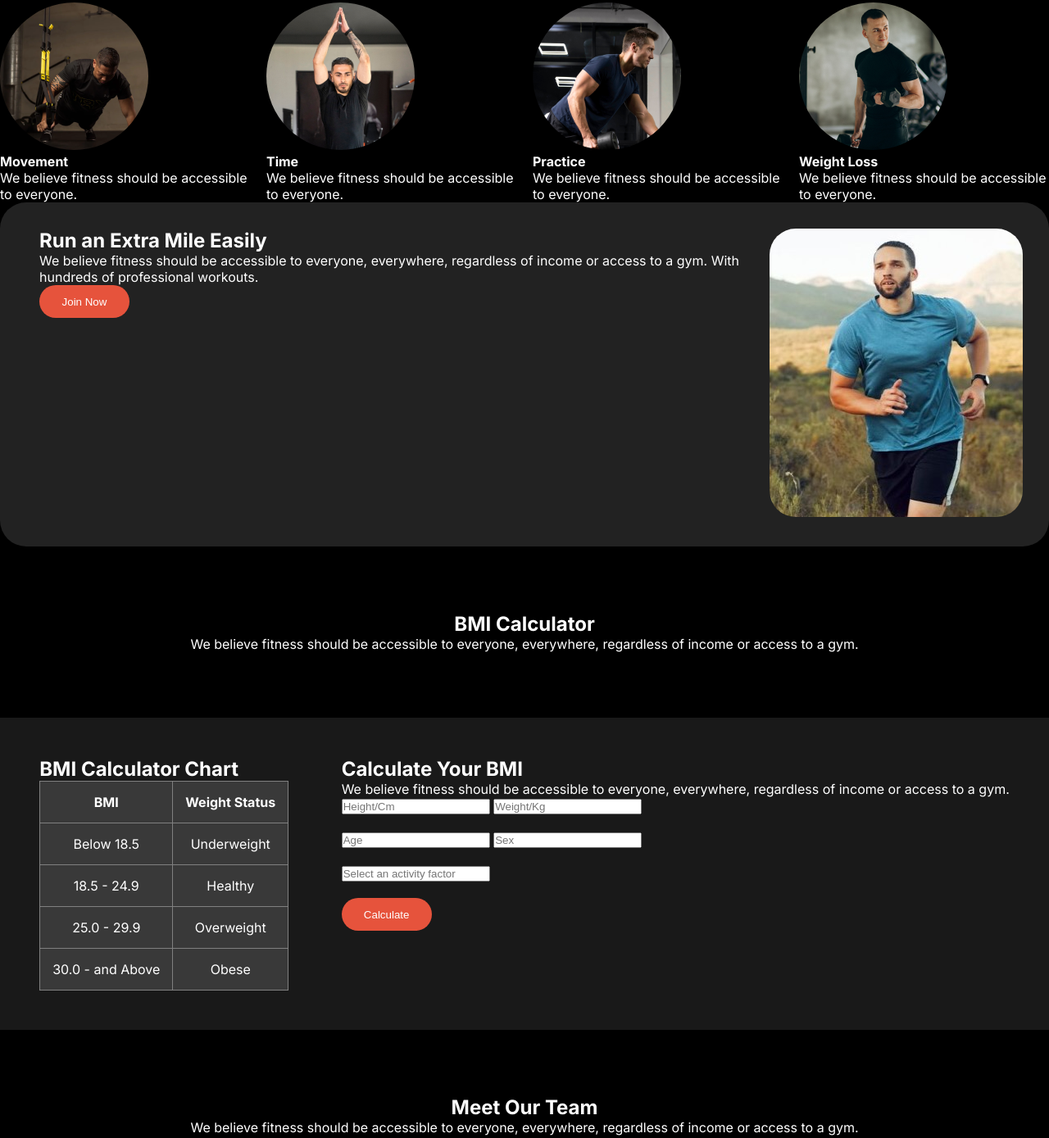
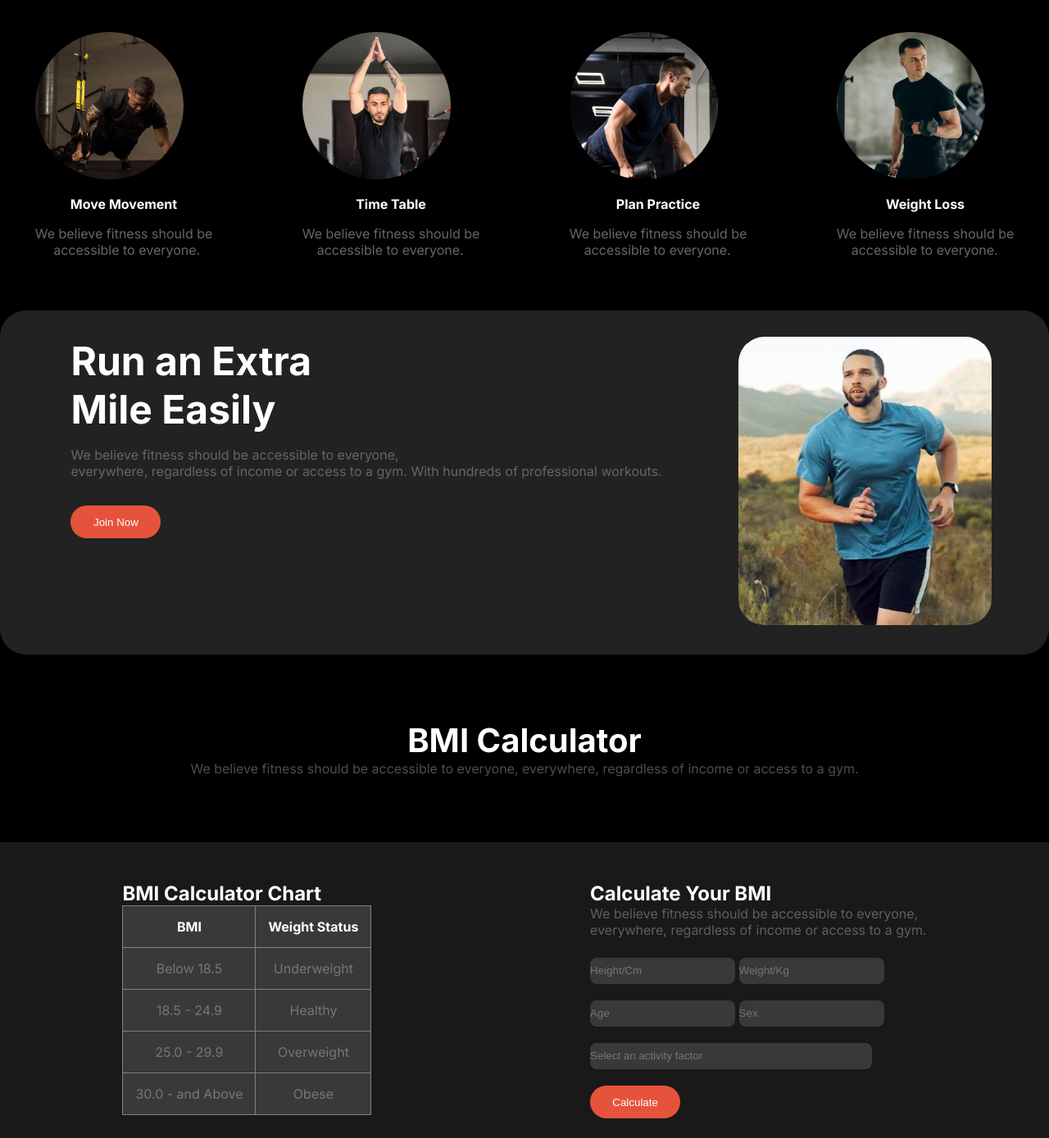
Before and after one commit to MahmudulHasan1211/fitness-website, a plain HTML site: page index.html in a window 1280 px wide. Shown: the part 1101-2490 px from the top of the page at 82% size. Drawn offline with Linux system fonts and the light colour scheme.

Commit message:
almost done

```diff
--- a/index.html
+++ b/index.html
@@ -42,8 +42,8 @@
     <main>
         <section>
             <div class="motiv">
-                <h1 class="head">Change Your Habits</h1>
-                <p class="opaciity">We believe fitness should be accessible to everyone, everywhere, regardless of income or access to a gym.</p>
+                <h2 class="head">Change Your Habits</h2>
+                <p class="opa">We believe fitness should be accessible to everyone, everywhere, regardless of income or <br> access to a gym.</p>
             </div>
         </section>
 
@@ -52,23 +52,23 @@
                 <div class="grid-container">
                     <div class="train">
                         <img src="images/image 3.png" alt="Movement">
-                        <h4 class="train-title">Movement</h4>
-                        <p class="des opaciity">We believe fitness should be accessible to everyone.</p>
+                        <h4 class="train-title">Move Movement</h4>
+                        <p class="desopaciity">We believe fitness should be <br>  &nbsp; &nbsp; &nbsp;accessible to everyone.</p>
                     </div>
                     <div class="train">
                         <img src="images/image 2.png" alt="Time">
-                        <h4 class="train-title">Time</h4>
-                        <p class="des opaciity">We believe fitness should be accessible to everyone.</p>
+                        <h4 class="train-title">Time Table</h4>
+                        <p class="desopaciity">We believe fitness should be <br>  &nbsp; &nbsp; accessible to everyone.</p>
                     </div>
                     <div class="train">
                         <img src="images/image 4.png" alt="Practice">
-                        <h4 class="train-title">Practice</h4>
-                        <p class="des opaciity">We believe fitness should be accessible to everyone.</p>
+                        <h4 class="train-title">Plan Practice</h4>
+                        <p class="desopaciity">We believe fitness should be <br>  &nbsp; &nbsp; accessible to everyone.</p>
                     </div>
                     <div class="train">
                         <img src="images/image 5.png" alt="Weight Loss">
                         <h4 class="train-title">Weight Loss</h4>
-                        <p class="des opaciity">We believe fitness should be accessible to everyone.</p>
+                        <p class="desopaciity">We believe fitness should be <br>  &nbsp; &nbsp; accessible to everyone.</p>
                     </div>
                 </div>
             </div>
@@ -77,8 +77,8 @@
         <section>
             <div class="run">
                 <div class="side">
-                    <h1 class="running">Run an Extra Mile Easily</h1>
-                    <p class="opaciiity new">We believe fitness should be accessible to everyone, everywhere, regardless of income or access to a gym. With hundreds of professional workouts.</p>
+                    <h1 class="running">Run an Extra <br> Mile Easily</h1>
+                    <p class="opa , nio">We believe fitness should be accessible to everyone,<br> everywhere,  regardless of income or access to a gym. With  hundreds of professional workouts.</p>
                     <button class="primary-button">Join Now</button>
                 </div>
                 <div class="ri">
@@ -87,33 +87,34 @@
             </div>
         </section>
 
+
         <section class="simple">
             <h1 id="B">BMI Calculator</h1>
-            <p class="opaciity">We believe fitness should be accessible to everyone, everywhere, regardless of income or access to a gym.</p>
+            <p class="opa">We believe fitness should be accessible to everyone, everywhere, regardless of income or access to a gym.</p>
         </section>
 
         <section>
             <div class="flexi">
                 <div class="tab">
                     <h1>BMI Calculator Chart</h1>
-                    <table border="1">
+                    <table class="tab" border="1">
                         <tr>
                             <th>BMI</th>
                             <th>Weight Status</th>
                         </tr>
-                        <tr class="opaciity">
+                        <tr class="opa">
                             <td>Below 18.5</td>
                             <td>Underweight</td>
                         </tr>
-                        <tr class="opaciity">
+                        <tr class="opa">
                             <td>18.5 - 24.9</td>
                             <td>Healthy</td>
                         </tr>
-                        <tr class="opaciity">
+                        <tr class="opa">
                             <td>25.0 - 29.9</td>
                             <td>Overweight</td>
                         </tr>
-                        <tr class="opaciity">
+                        <tr class="opa">
                             <td>30.0 - and Above</td>
                             <td>Obese</td>
                         </tr>
@@ -121,13 +122,13 @@
                 </div>
                 <div>
                     <h1>Calculate Your BMI</h1>
-                    <p class="opaciity">We believe fitness should be accessible to everyone, everywhere, regardless of income or access to a gym.</p>
+                    <p class="opa , hum">We believe fitness should be accessible to everyone, <br> everywhere, regardless of income or access to a gym.</p>
                     <form action="#">
-                        <input type="text" placeholder="Height/Cm">
-                        <input type="text" placeholder="Weight/Kg"> <br><br>
-                        <input type="text" placeholder="Age">
-                        <input type="text" placeholder="Sex"> <br><br>
-                        <input type="text" placeholder="Select an activity factor" class="nio"> <br><br>
+                        <input class="in, out" type="text" placeholder="Height/Cm">
+                        <input class="in, out" type="text" placeholder="Weight/Kg"> <br><br>
+                        <input class="in, out" type="text" placeholder="Age">
+                        <input class="in, out" type="text" placeholder="Sex"> <br><br>
+                        <input class="in" type="text" placeholder="Select an activity factor" class="nio"> <br><br>
                         <button class="primary-button">Calculate</button>
                     </form>
                 </div>
@@ -137,7 +138,7 @@
         <section>
             <div class="hello">
                 <h1>Meet Our Team</h1>
-                <p class="opaciity">We believe fitness should be accessible to everyone, everywhere, regardless of income or access to a gym.</p>
+                <p class="opa">We believe fitness should be accessible to everyone, everywhere, regardless of income or access to a gym.</p>
             </div>
             <div class="grid-contain">
                 <div class="gid"><img src="images/trainer1.png" alt="Trainer 1"></div>
@@ -154,7 +155,7 @@
         <div class="foot">
             <div>
                 <h3><span class="fit"><i>Fitness</i></span></h3>
-                <p class="opaciity">We believe fitness should be accessible to everyone, everywhere, regardless of income or access to a gym. With hundreds of professional workouts.</p>
+                <p class="opa">We believe fitness should be accessible to everyone,<br> everywhere, regardless of income or access to a gym. With <br> hundreds of  professional workouts.</p>
             </div>
             <div>
                 <h1>Get Started</h1>
--- a/style.css
+++ b/style.css
@@ -1,8 +1,16 @@
 /* Resetting some basic styles to prevent overflow */
 * {
     box-sizing: border-box;
+    margin: 0 auto;
+    padding: 0;
+    /* box-sizing: border-box;
     margin: 0;
-    padding: 0;
+    padding: 0; */
+
+}
+#B{
+    /* padding-left:1rem; */
+    font-size: 2.5rem;
 }
 
 
@@ -96,6 +104,8 @@ nav ul a {
     align-items: center;
     background-color: #222222;
     padding: 50px 0;
+    padding-left: 14rem;
+    background-image: linear-gradient(#1B1B1B,#222222, #090909)
 
 }
 
@@ -109,6 +119,7 @@ nav ul a {
 
 .first-img {
     width: 50%;
+
 }
 
 .opa {
@@ -122,15 +133,16 @@ nav ul a {
 }
 
 .head {
-    font-size: 3em;
-    font-weight: 900;
+    font-size: 3rem;
+    padding-bottom: 1rem;
+    /* font-weight: 900; */
 }
 
 /* Grid Section */
 .grid-container {
     display: grid;
     grid-template-columns: repeat(4, 1fr);
-    gap: 20px;
+    gap: 1.5rem;
 }
 
 .grid-container img {
@@ -146,10 +158,22 @@ nav ul a {
     padding: 2em;
     display: flex;
     justify-content: space-between;
+    margin-top: 4rem;
 }
 
 .run img {
     border-radius: 2em;
+
+}
+
+.running{
+    font-size: 3rem;
+    padding-bottom: 1rem;
+}
+
+.nio{
+    text-align: justify;
+    padding-bottom: 2rem;
 }
 
 .side {
@@ -162,7 +186,9 @@ nav ul a {
     text-align: center;
     padding: 5em 1em; /* Added padding for small screens */
 }
-
+.hum{
+    padding-bottom: 1.5rem;
+}
 /* Flexi Section */
 .flexi {
     display: flex;
@@ -190,10 +216,10 @@ nav ul a {
     margin: 5em 0;
 }
 
-.grid-contain {
+.grid-contain{
     display: grid;
     grid-template-columns: repeat(3, 1fr);
-    gap: 0.9em;
+    /* gap: 0.em; */
     background-color: #1A1A1A;
     margin-bottom: 3em;
 }
@@ -248,7 +274,7 @@ nav ul a {
 
     /* Grid Section */
     .grid-container {
-        grid-template-columns: 1fr;
+        grid-template-columns:repeat(1,1fr);
     }
 
     /* Run Section */
@@ -260,7 +286,7 @@ nav ul a {
 
     /* Meet Our Team Section */
     .grid-contain {
-        grid-template-columns: repeat(2, 1fr);
+        grid-template-columns: repeat(1, 1fr);
     }
 
     /* Footer */
@@ -269,4 +295,49 @@ nav ul a {
         align-items: center;
         text-align: center;
     }
+    .pre-title{
+        padding-left: 0rem;
+    }
+    .flexi{
+        display: flex;
+        flex-direction: column;
+    }
+    /* .foot{
+        padding-left: 0px;
+    } */
 }
+
+/* tranning titlle */
+.train-title{
+    text-align: center;
+    padding-top: 1em;
+    padding-bottom: 1rem;
+}
+
+/* tranning desec */
+.desopaciity{
+    text-align:justify;
+    opacity: 0.4;
+}
+.grid-contain img{
+    height: 19em;
+    width: 23em;
+    border-radius: 1em;
+    /* background-image: linear-gradient(to bottom right, red, yellow); */
+}
+
+form input{
+    background-color: #393939;
+    border: none;
+    padding-bottom: 1px;
+
+}
+.in{
+    width: 21.5rem;
+    height: 2rem;
+    border-radius: 0.5rem;
+}
+.out{
+    height: 2rem;
+    border-radius: 0.5rem;
+}
```
